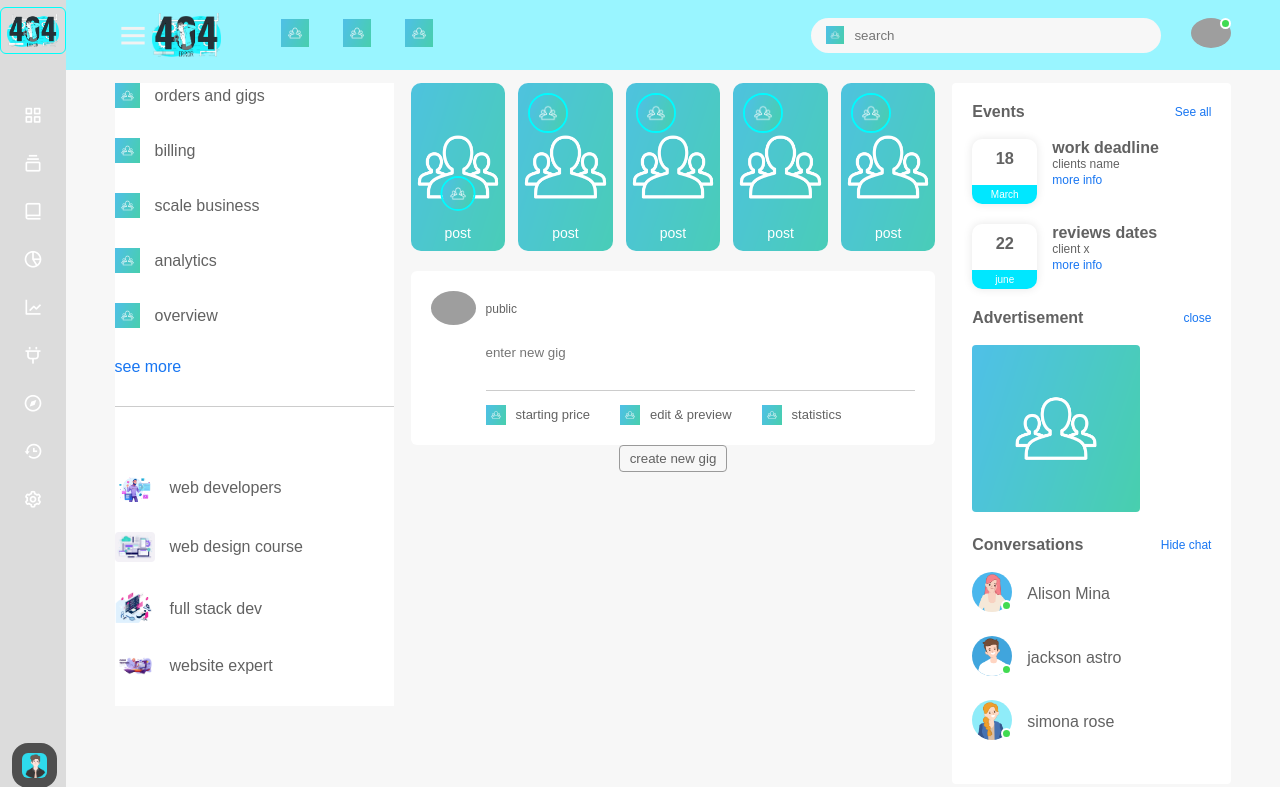
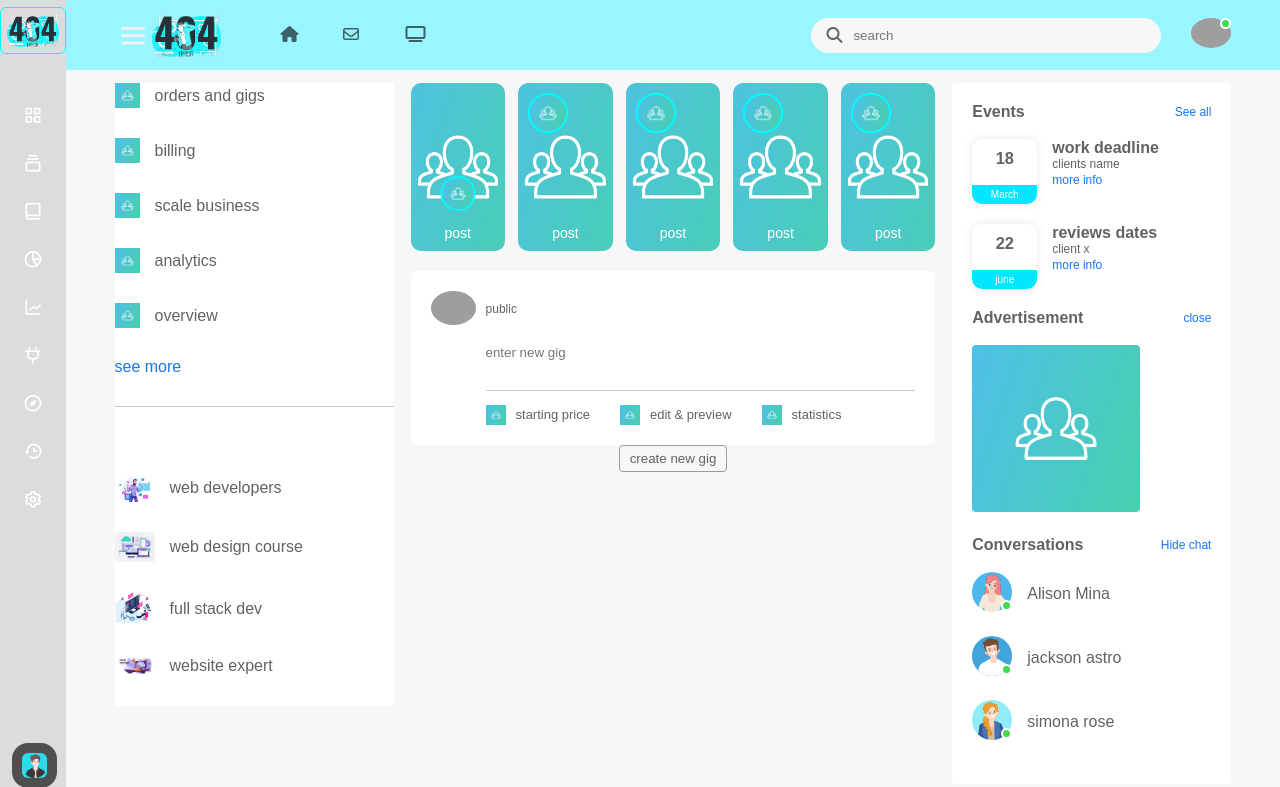
Before and after one commit to JeetDhake/freelance, a PHP site: page /seller.php in a window 1280 px wide. Shown: the top 787 px of the page. Run offline with PHP 8.4, Linux system fonts and the light colour scheme; the visitor is signed in with stand-in values (Sample User, id 1); data comes from the database, SQL or seed files in the repository; data that the repository does not hold is empty; some libraries are stand-ins or nearby versions; grey boxes are pictures that could not be loaded.

Commit message:
Add files via upload

```diff
--- a/freelance/web/seller.css
+++ b/freelance/web/seller.css
@@ -363,7 +363,7 @@ nav {
 
 }
 
-.nav-left ul li img {
+.nav-left ul li i {
   width: 28px;
   margin: 0 15px;
 }
@@ -387,7 +387,7 @@ nav {
   padding: 0 15px;
 }
 
-.search-box img {
+.search-box i {
   width: 18px;
 
 }
--- a/freelance/web/seller.php
+++ b/freelance/web/seller.php
@@ -32,6 +32,7 @@ if ($res > 0) {
   <meta charset="UTF-8">
   <link rel="stylesheet" href="seller.css">
   <link href='https://unpkg.com/boxicons@2.0.7/css/boxicons.min.css' rel='stylesheet'>
+  <script src="https://kit.fontawesome.com/b9323f08fd.js" crossorigin="anonymous"></script>
   <meta name="viewport" content="width=device-width, initial-scale=1.0">
 
   <title>seller</title>
@@ -181,14 +182,14 @@ if ($res > 0) {
         </div>
         <img src="image/logo.png" alt="logo" class="logo">
         <ul>
-          <li><img src="image/about.png" alt="icon"></li>
-          <li><img src="image/about.png" alt="icon"></li>
-          <li><img src="image/about.png" alt="icon"></li>
+          <li><i class="fa-solid fa-house" style="color: #0009;"></i></li>
+          <li><i class="fa-regular fa-envelope" style="color: #0009;"></i></li>
+          <li><i class="fa-solid fa-tv" style="color: #0009;"></i></li>
         </ul>
       </div>
       <div class="nav-right">
         <div class="search-box">
-          <img src="image/about.png" alt="icon">
+        <i class="fa-solid fa-magnifying-glass" style="color: #0009;"></i>
           <input type="text" placeholder="search">
         </div>
         <div class="nav-user-icon online" onclick="settingmenutoggle()">
```
